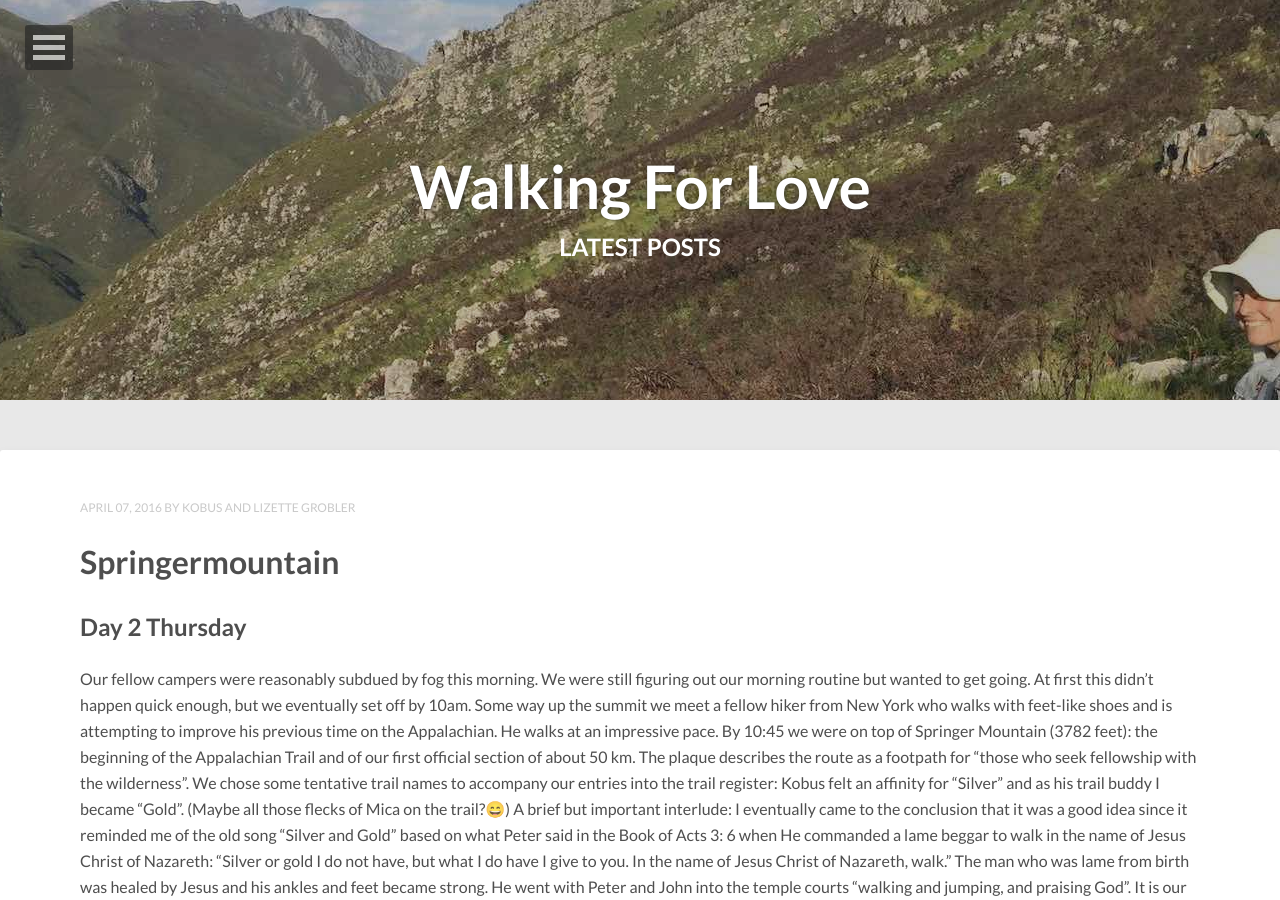
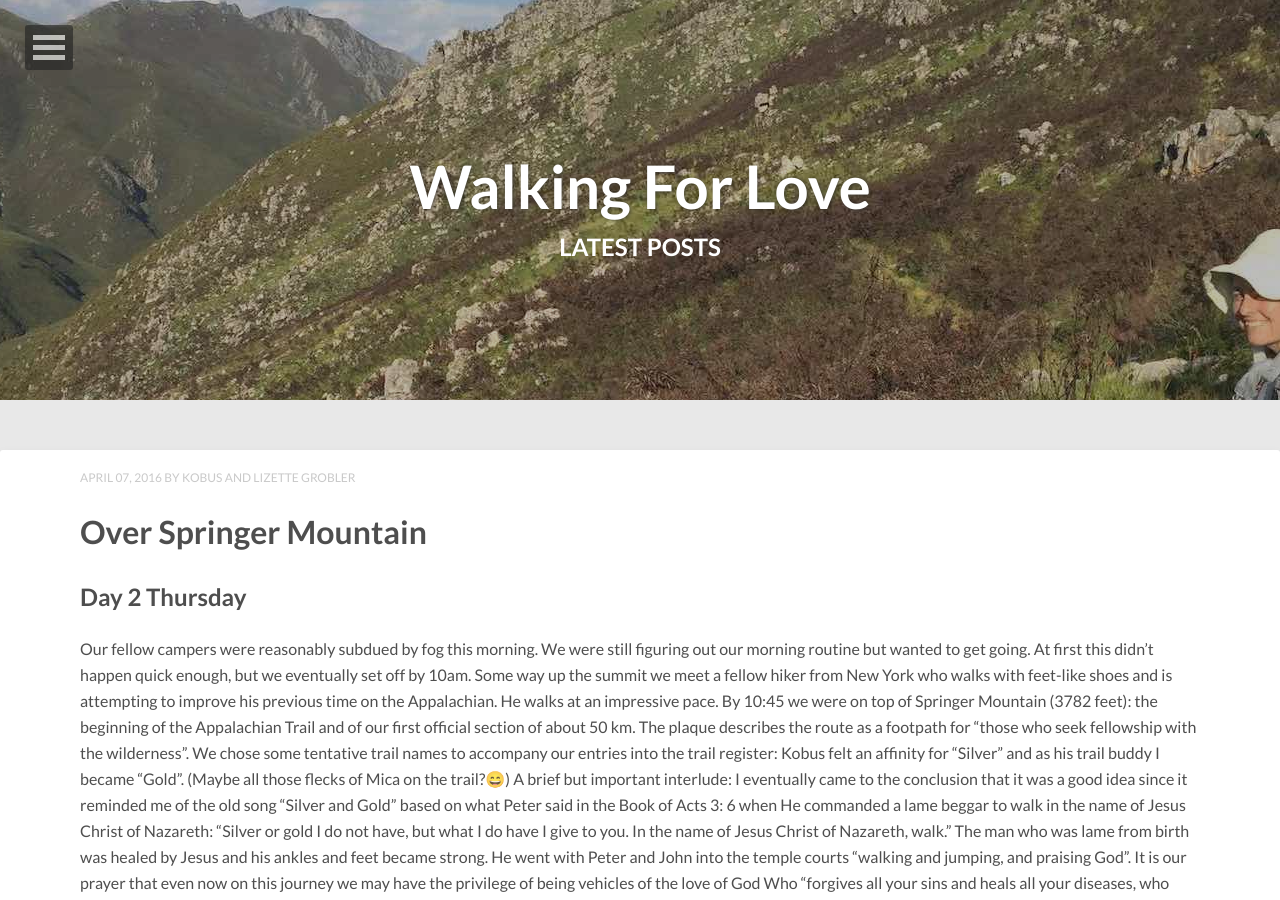
Before and after one commit to kobusgrobler/kobusgrobler.github.io, a Jekyll site: the page built from index.html, in a window 1280 px wide and 900 px high. Built offline with Jekyll 4.4.1, drawn with Linux system fonts in a browser that asks for light colours; nearby versions of some CDN libraries; the list of posts is cut into pages by our own code; comment, search, counter and statistics services are not loaded.

Commit message:
Update 2016-04-07-springermountain.md

```diff
--- a/_posts/2016-04-07-springermountain.md
+++ b/_posts/2016-04-07-springermountain.md
@@ -1,3 +1,9 @@
+---
+layout: post
+title: "Over Springer Mountain"
+image:
+  feature: mountain.jpg
+---
 ## Day 2 Thursday
 
 Our fellow campers were reasonably subdued by fog this morning. We were still figuring out our morning routine but wanted to get going. At first this didn't happen quick enough, but we eventually set off by 10am. Some way up the summit we meet a fellow hiker from New York who walks with feet-like shoes and is attempting to improve his previous time on the Appalachian. He walks at an impressive pace. By 10:45 we were on top of Springer Mountain (3782 feet): the beginning of the Appalachian Trail and of our first official section of about 50 km. The plaque describes the route as a footpath for "those who seek fellowship with the wilderness". We chose some tentative trail names to accompany our entries into the trail register: Kobus felt an affinity for "Silver" and as his trail buddy I became "Gold". (Maybe all those flecks of Mica on the trail?😄)
```
